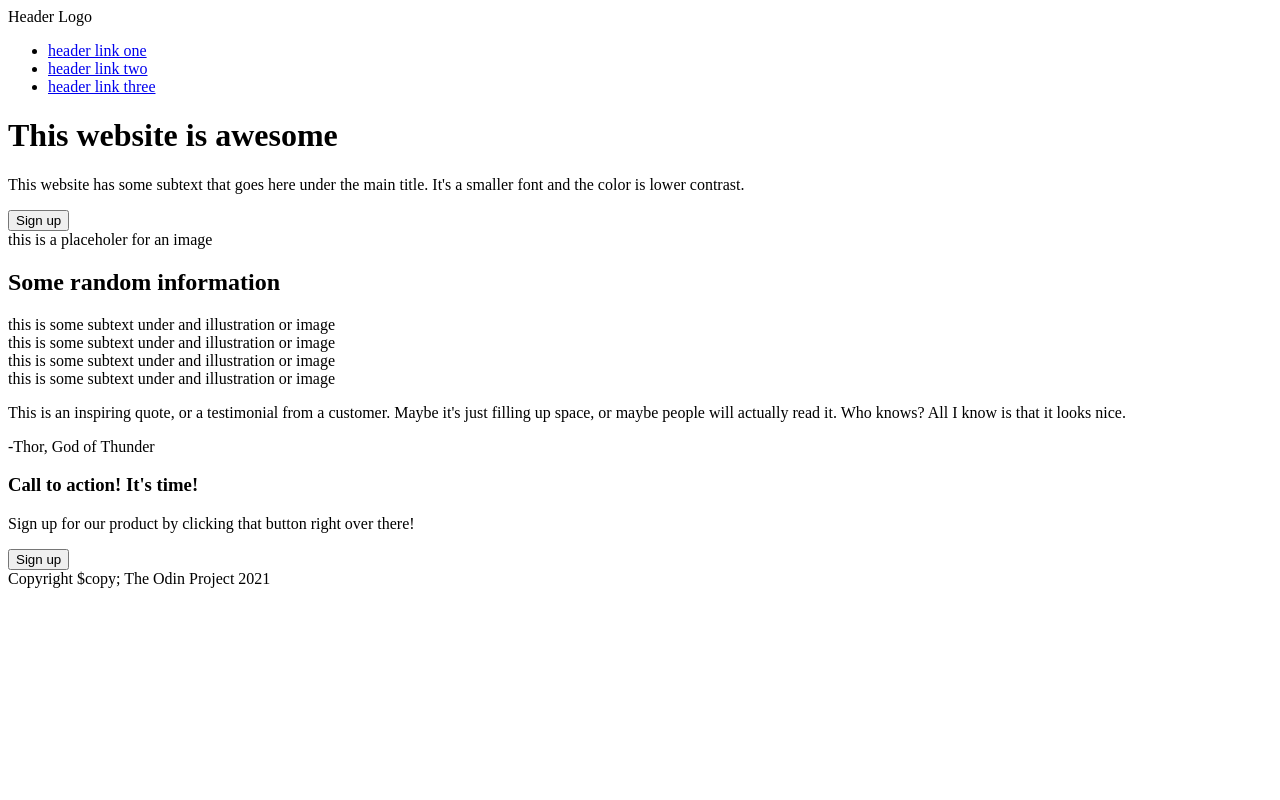
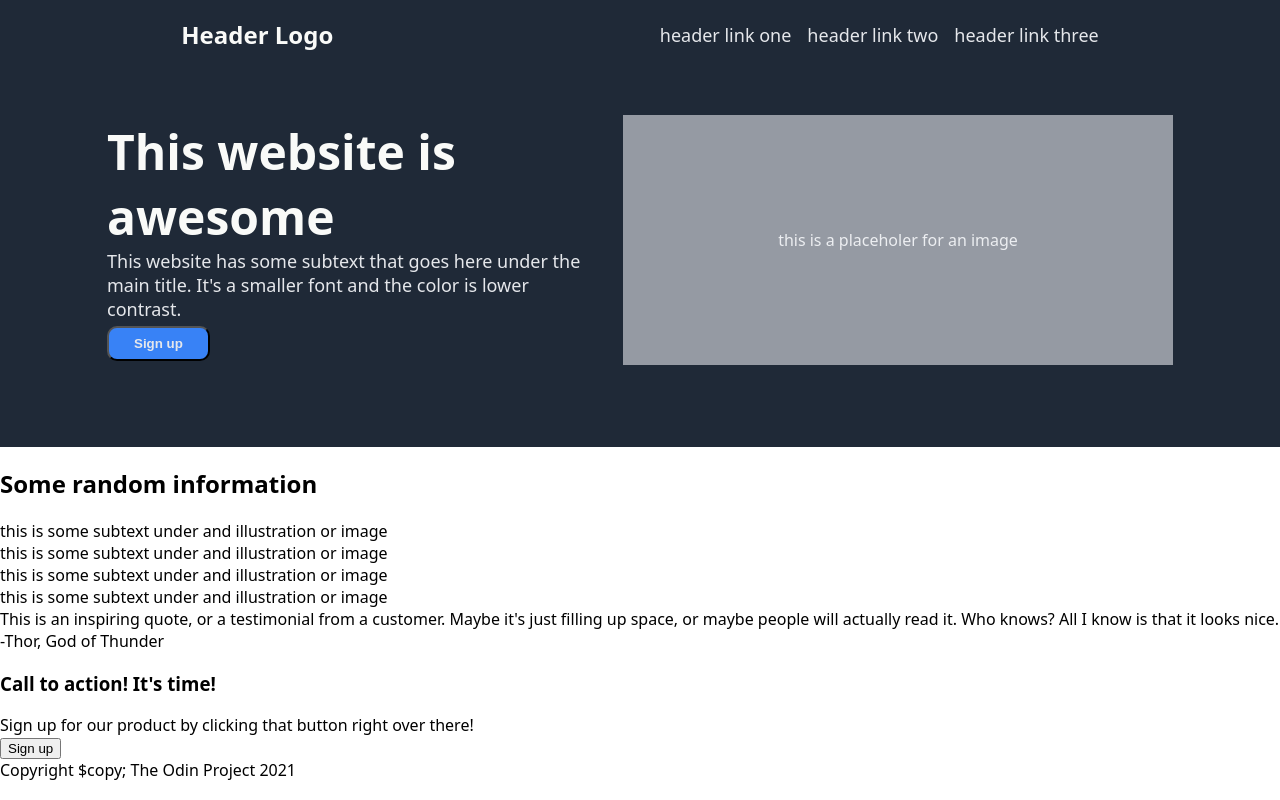
Before and after one commit to TupacSyukur/flexbox-practice, a plain HTML site: page index.html in a window 1280 px wide. Drawn offline with Linux system fonts and the light colour scheme.

Commit message:
add style to the header section and mergin hero with header instead of separate it

```diff
--- a/index.html
+++ b/index.html
@@ -8,6 +8,7 @@
 </head>
 <body>
     <div class="header">
+        <div class="header-nav">
             <div class="header-logo">Header Logo</div>
             <ul class="header-link">
                 <li><a href="#">header link one</a></li>
@@ -15,15 +16,15 @@
                 <li><a href="#">header link three</a></li>
             </ul>
         </div>
-
         <div class="hero">
             <div class="hero-information">
-            <h1 class="hero-text">This website is awesome</h1>
+                <p class="hero-text">This website is awesome</p>
                 <p class="hero-description">This website has some subtext that goes here under the main title. It's a smaller font and the color is lower contrast.</p>
                 <button class="hero-button">Sign up</button>
             </div>
             <div class="hero-image">
-            this is a placeholer for an image
+                <p>this is a placeholer for an image</p>
+            </div>
         </div>
     </div>
 
--- a/styles/style.css
+++ b/styles/style.css
@@ -0,0 +1,97 @@
+body {
+    font-family: system-ui, -apple-system, BlinkMacSystemFont, 'Segoe UI', Roboto, Oxygen, Ubuntu, Cantarell, 'Open Sans', 'Helvetica Neue', sans-serif;
+    margin: 0;
+    padding: 0;
+}
+
+ul {
+    list-style-type: none;
+    margin: 0;
+    padding: 0;
+}
+
+a {
+    text-decoration: none;
+}
+
+p {
+    margin: 0;
+}
+
+.header {
+    display: flex;
+    background-color: #1F2937;
+    padding: 18px;
+    flex-direction: column;
+}
+
+.header-nav {
+    display: flex;
+    justify-content: space-around;
+    align-items: center;
+    padding-bottom: 64px;
+}
+
+.header-logo {
+    font-size: 24px;
+    color: #F9FAF8;
+    font-weight: 900;
+}
+
+.header-link {
+    display: flex;
+    gap: 16px;
+}
+
+.header-link li a {
+    font-size: 18px;
+    color: #E5E7EB;
+}
+
+.hero {
+    display: flex;
+    justify-content: center;
+    align-items: center;
+    padding-bottom: 64px;
+    gap: 16px;
+}
+
+.hero-text {
+    font-size: 48px;
+    font-weight: 900;
+    color: #F9FAF8;
+    margin: 0;
+}
+
+.hero-description {
+    font-size: 18px;
+    color: #E5E7EB;
+}
+
+.hero-information {
+    flex-wrap: wrap;
+    flex-basis: 500px;
+}
+
+.hero-button {
+    color: #E5E7EB;
+    background-color: #3882F6;
+    padding: 8px 25px;
+    border-radius: 10px;
+    font-weight: bold;
+    margin-top: 5px;
+}
+
+
+.hero-image {
+    display: flex;
+    flex-basis: 550px;
+    height: 250px;
+    background-color: #959aa3;
+    justify-content: center;
+    align-items: center;
+}
+
+.hero-image p {
+    color: #eceef1;
+}
```
Lines whose indentation alone changed are shown as unchanged.
